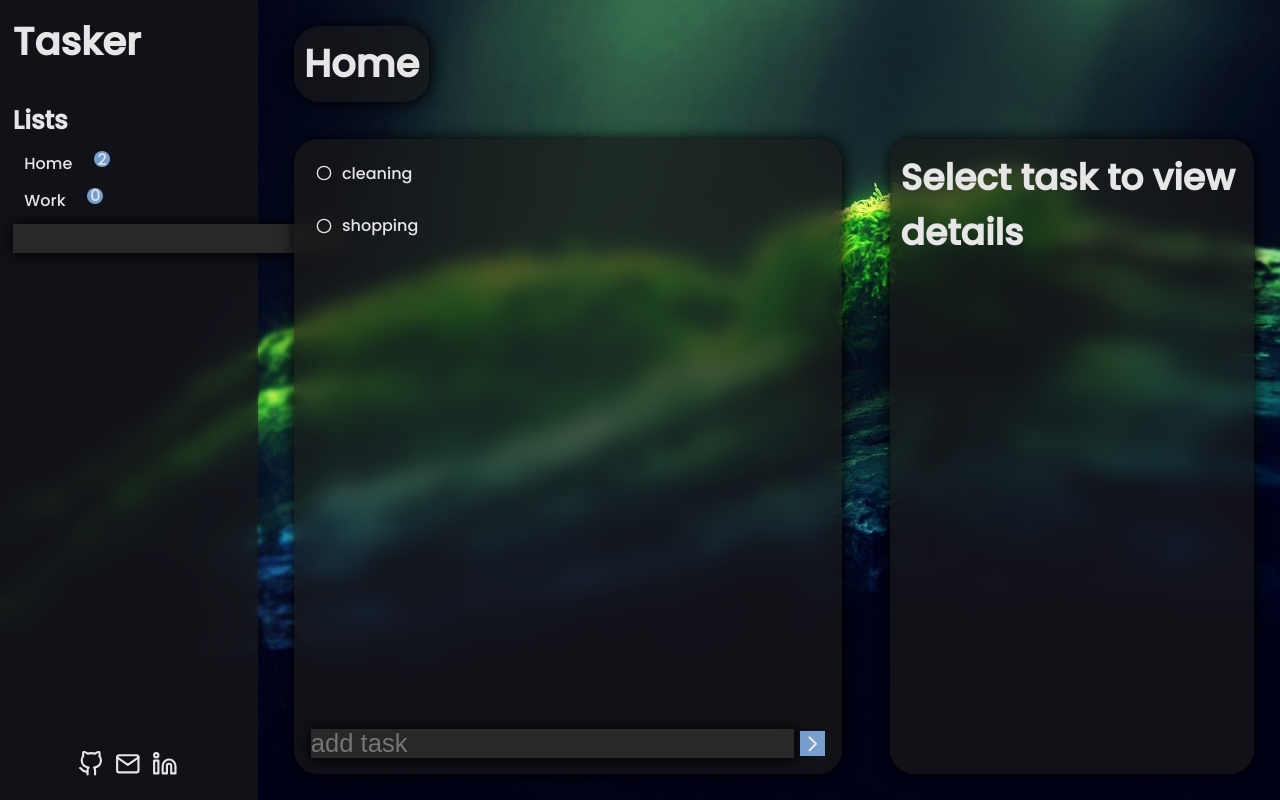
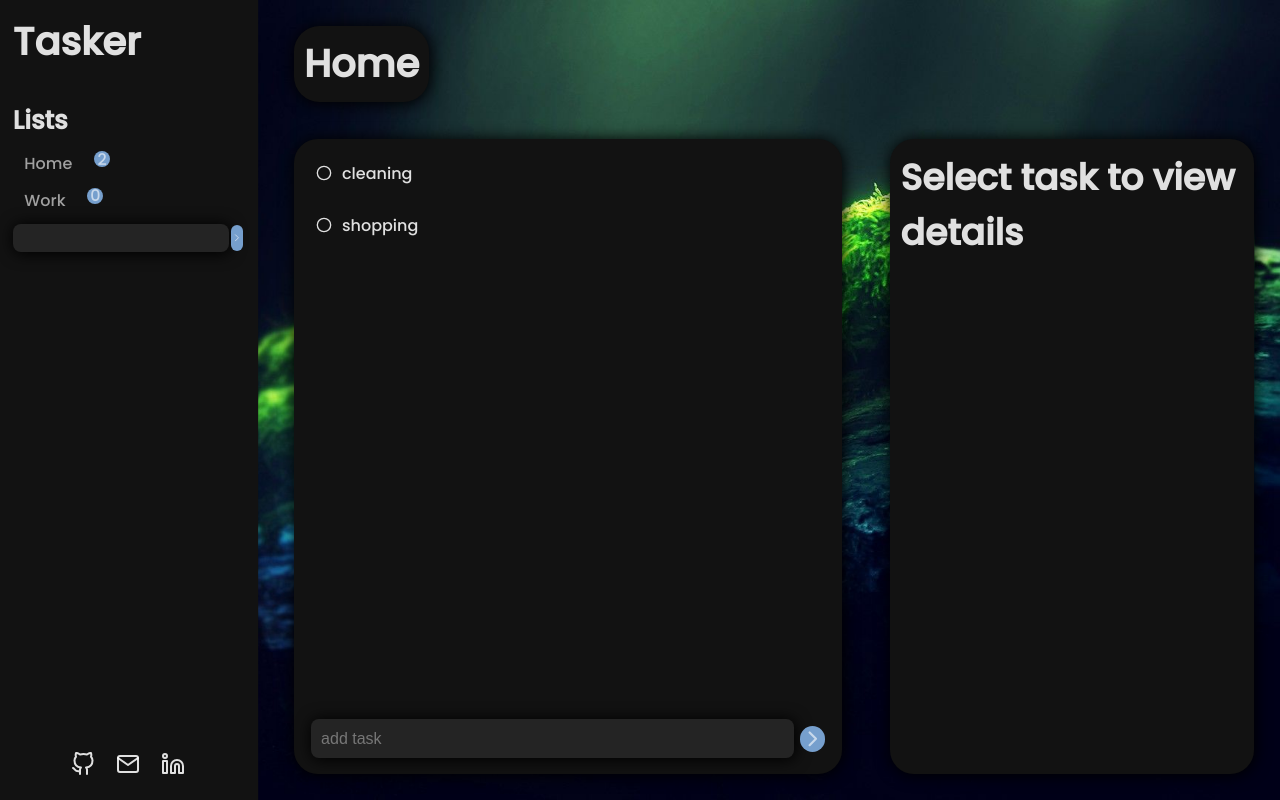
Before and after one commit to Predakor/Tasker, a React (Create React App) app: page / in a window 1280 px wide. Built offline with nearby package versions, Linux system fonts and the light colour scheme.

Commit message:
Fixed bug preventing seting deadline

```diff
--- a/src/components/taskInfo/description/Description.js
+++ b/src/components/taskInfo/description/Description.js
@@ -7,6 +7,8 @@ function Description({ onBlur, value }) {
   const fakeInputRef = useRef();
 
   useEffect(() => {
+    if (!input || input === value) return;
+
     const target = fakeInputRef.current;
     const paddings = 2 * parseInt(getComputedStyle(target).padding);
     const totalContentHeight = Math.floor(target.scrollHeight - paddings);
--- a/src/main.css
+++ b/src/main.css
@@ -1,16 +1,24 @@
 @import url("https://fonts.googleapis.com/css2?family=Poppins:wght@500&display=swap");
 :root {
-  --primary-color: rgb(40, 40, 40);
+  --primary-color: rgb(36, 36, 36);
   --secondary-color: rgb(230, 230, 230);
   --accent-color: rgb(118, 159, 205);
-  --primary-color-transparent: rgba(25, 25, 25, 0.7);
-  --secondary-color-transparent: rgba(240, 240, 240, 0.7);
+  --primary-color-transparent: rgba(18, 18, 18, var(--background-opacity));
+  --secondary-color-transparent: rgba(240, 240, 240, var(--background-opacity));
+
+  --background-opacity: 1;
+
+  --high-emphasis: rgba(255, 255, 255, 0.87);
+  --medium-emphasis: rgba(255, 255, 255, 0.6);
+  --low-emphasis: rgba(255, 255, 255, 0.38);
 
   --font-size-small: clamp(1rem, 1em, 1vw);
   --font-size: clamp(1.5rem, 1.5em, 2vw);
   --font-size-big: clamp(2rem, 2em, 3vw);
 
   --dark-shadow: 1px 1px 15px 1px rgb(0, 0, 0);
+  --light-shadow: 1px 1px 10px 1px rgb(15, 15, 15);
+  --border-radius: 0.5em;
 }
 
 * {
@@ -27,34 +35,64 @@ body {
 
   font-family: "Poppins", sans-serif;
   font-size: var(--font-size);
-  color: var(--secondary-color);
+  color: var(--medium-emphasis);
+}
+
+h1,
+h2,
+h3 {
+  color: var(--high-emphasis);
 }
 
 button,
 input,
-a {
-  background: none;
+a,
+textarea {
   outline: none;
   border: none;
 
-  font-size: var(--font-size);
-  color: var(--secondary-color);
+  padding: 2%;
+
+  font-size: var(--font-size-small);
+  color: var(--high-emphasis);
 
   text-decoration: none;
   cursor: pointer;
 }
+button,
+input,
+textarea {
+  background-color: var(--primary-color);
+  border-radius: var(--border-radius);
+  box-shadow: var(--dark-shadow);
+}
 
-button {
-  padding: 2%;
-  border-radius: 50%;
+textarea::placeholder,
+input::placeholder {
+  color: var(--low-emphasis);
 }
+:focus {
+  background-color: var(--primary-color-transparent);
+  color: var(--secondary-color);
+  opacity: 1;
+  transition: color 0.3s, background-color 0.3s;
+}
+
 button:hover,
-input:hover,
 a:hover {
   opacity: 0.7;
   transition: 0.3s;
 }
 
+::-webkit-scrollbar-thumb {
+  background-color: var(--primary-color-transparent);
+  border-radius: var(--border-radius);
+}
+::-webkit-scrollbar {
+  background-color: var(--primary-color);
+  width: 0.5vw;
+  border-radius: var(--border-radius);
+}
 #root {
   display: flex;
   gap: 1%;
```
